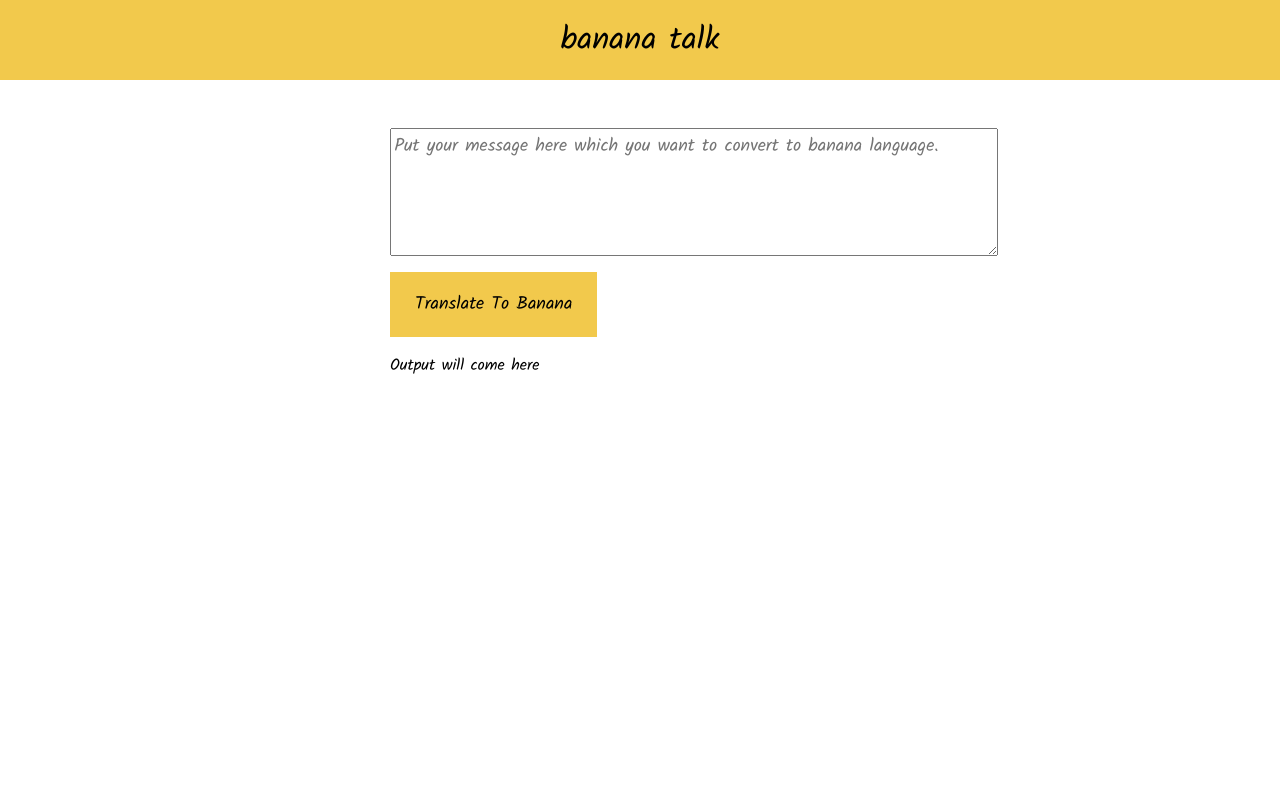
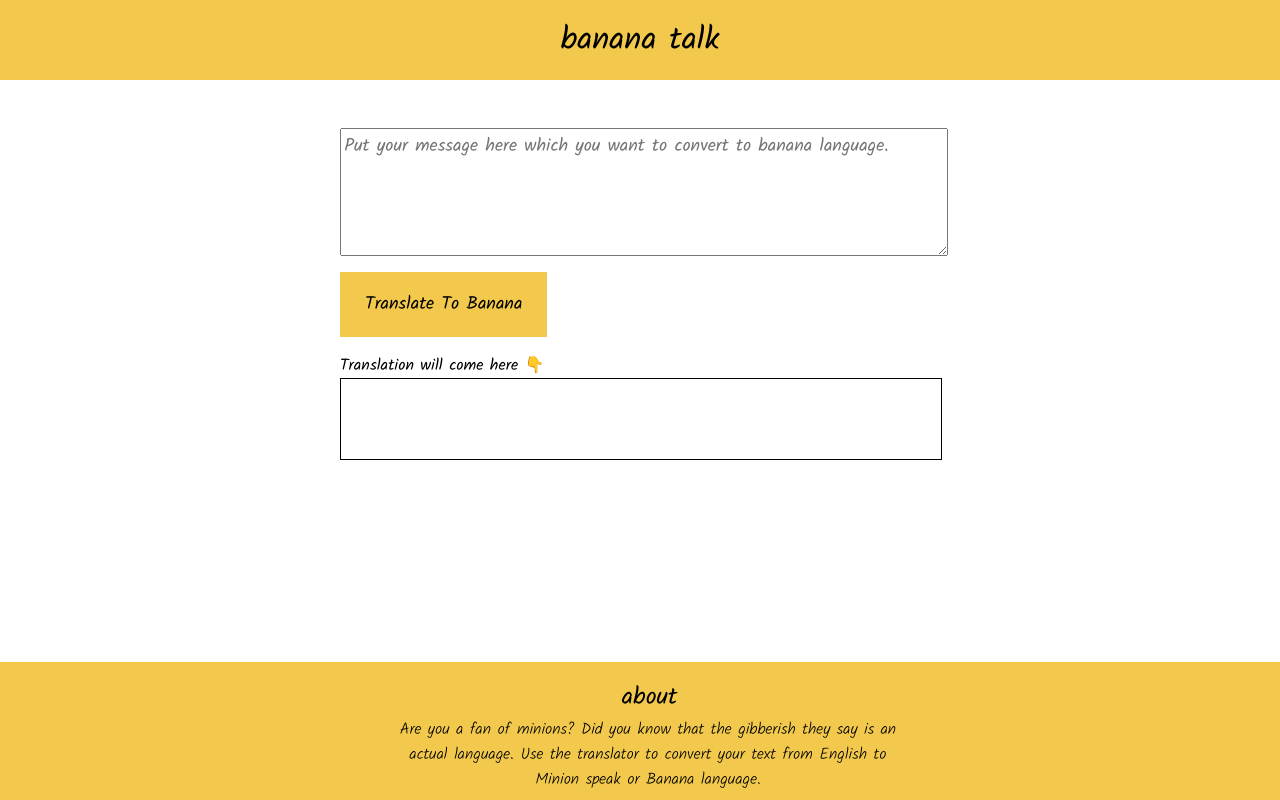
Before and after one commit to Amaan56/banana-talk, a plain HTML site: page index.html in a window 1280 px wide. Drawn offline with Linux system fonts and the light colour scheme.

Commit message:
feat : footer added

```diff
--- a/index.html
+++ b/index.html
@@ -20,10 +20,18 @@
       <button class="transalte-button">Translate To Banana</button>
     </section>
     <section class="output-section">
-      <p>Output will come here</p>
+      <p>Translation will come here 👇</p>
       <div class="output-area"></div>
     </section>
 
+    <footer>
+      <h2>about</h2>
+      <p>
+        Are you a fan of minions? Did you know that the gibberish they say is an
+        actual language. Use the translator to convert your text from English to
+        Minion speak or Banana language.
+      </p>
+    </footer>
     <script src="index.js"></script>
   </body>
 </html>
--- a/styles.css
+++ b/styles.css
@@ -27,13 +27,13 @@ header > h1 {
 
 .input-section {
   margin: auto;
-  width: 500px;
+  width: 600px;
   margin-top: 3rem;
 }
 
 .input-area {
   display: block;
-  width: 600px;
+  width: 100%;
   height: 120px;
   font-family: 'Kalam', cursive;
   font-size: 18px;
@@ -53,5 +53,33 @@ header > h1 {
 
 .output-section {
   margin: auto;
+  width: 600px;
+}
+
+.output-area {
+  width: 100%;
+  min-height: 10vh;
+  max-height: 20vh;
+  overflow: scroll;
+  border: 1px solid black;
+}
+
+footer {
+  background-color: var(--primary-color);
+  text-align: center;
+  position: fixed;
+  bottom: 0;
+  width: 100vw;
+  padding: 0.5rem;
+}
+
+footer > h2 {
+  padding: 0.5rem 0 0 0.2rem;
+  font-weight: 500;
+}
+
+footer > p {
   width: 500px;
+  margin: auto;
+  font-weight: 350;
 }
```
